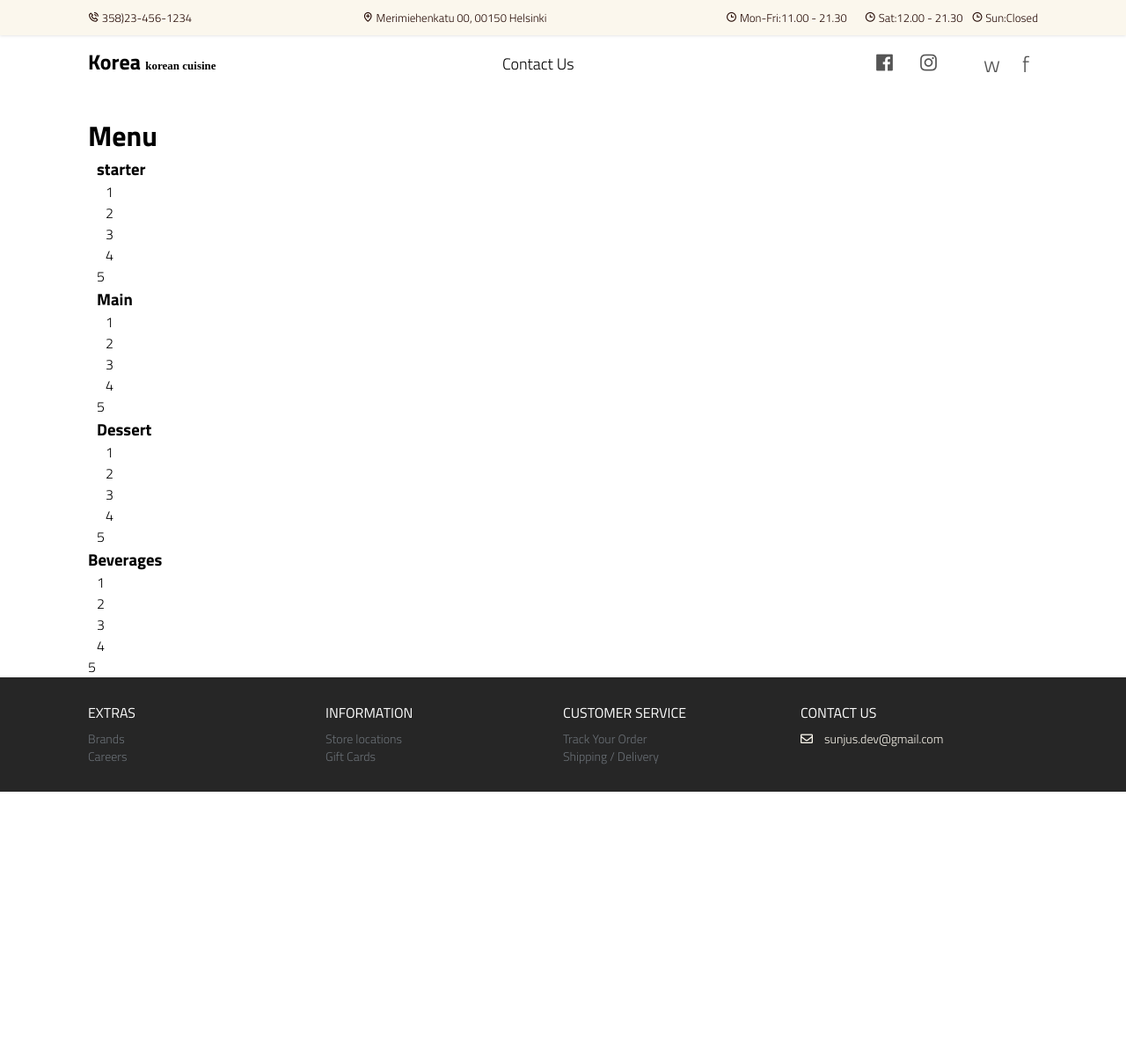
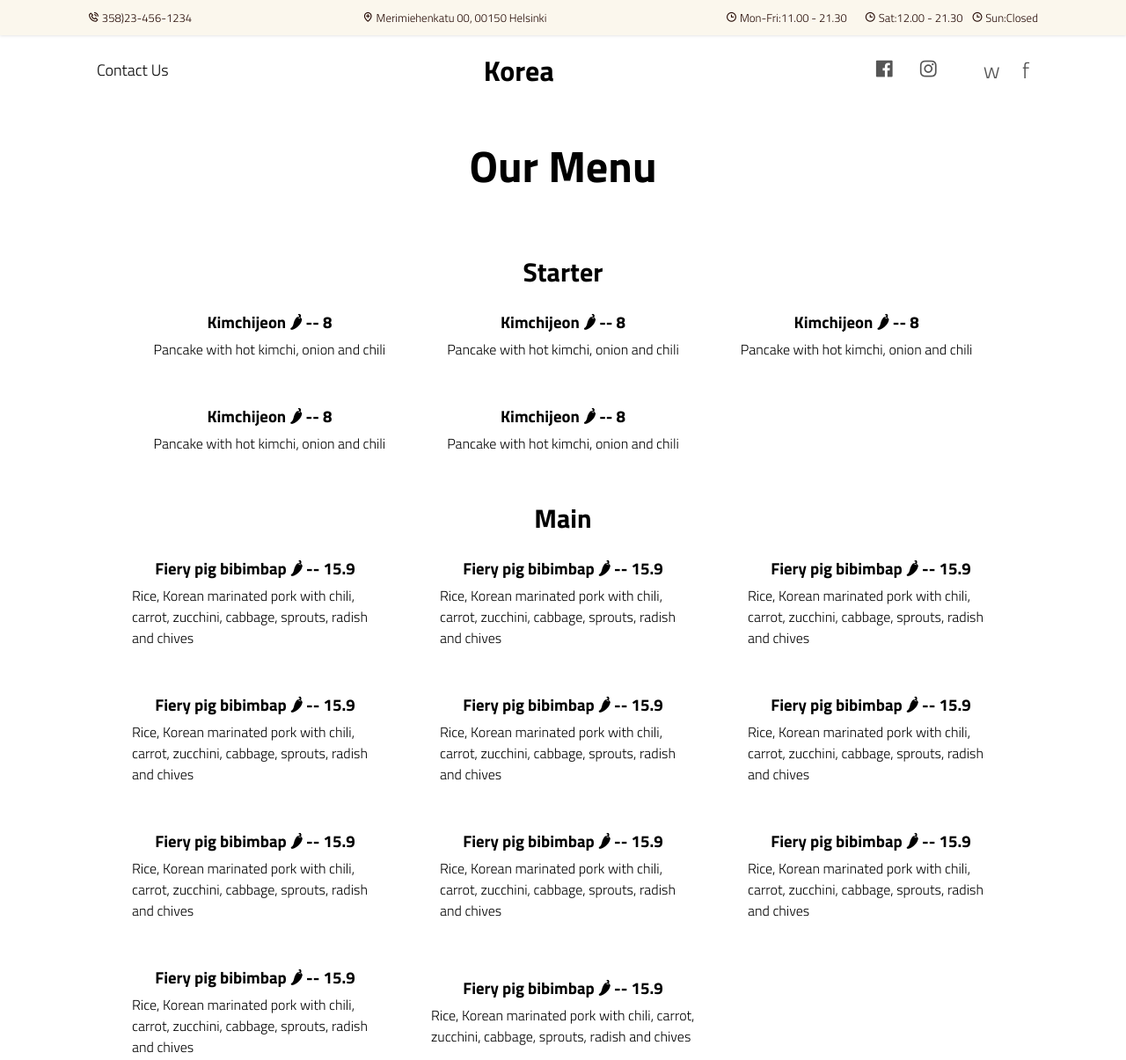
Before and after one commit to qgp9/ecommerce-restaurant, a plain HTML site: page menu.html in a window 1280 px wide. Shown: the top 1205 px of the page at 88% size. Before the commit the page ends 900 px from the top, so only its background shows below. Drawn offline with nearby package versions, Linux system fonts and the light colour scheme; some icons are missing; a web font is replaced by a local one.

Commit message:
Add links

```diff
--- a/css/styles.css
+++ b/css/styles.css
@@ -463,6 +463,7 @@ Menu
   bottom: 0%;
   right: 10%;
   transition: all 500ms ease-in-out;
+  font-size: 2rem;
 }
 
 /*
@@ -746,3 +747,50 @@ Popup
     padding: 0.5rem;
   }
 }
+
+/*
+=========================
+MENU Page
++++++++++++++++++++++++++
+*/
+section .menu-container {
+  margin: 5rem auto;
+  position: relative;
+}
+
+.menu-container h1 {
+  padding: 2rem;
+  font-size: 5rem;
+}
+
+.menu-container ul li {
+  display: flex;
+  flex-direction: column;
+  align-items: center;
+  justify-content: center;
+}
+
+.ourmenu h2 {
+  margin-top: 3rem;
+  padding: 1rem;
+  font-size: 3rem;
+}
+
+.ourmenu ul {
+  display: grid;
+  grid-template-columns: 1fr 1fr 1fr;
+  gap: 3rem;
+}
+
+.ourmenu ul li {
+  max-width: 30rem;
+  margin: 1rem;
+}
+
+.footer-center .order-link a {
+  color: var(--grey3);
+}
+
+.footer-center .order-link a:hover {
+  color: var(--peach);
+}
--- a/menu.html
+++ b/menu.html
@@ -42,11 +42,12 @@
           <!-- navigation -->
           <div class="navigation">
             <div class="nav-center container d-flex">
-                <a href="index.html" class='logo'>
-                    <h2>Korea <span>korean cuisine</span></h2>
-                </a>
+                <a href="index.html#contact" class="nav-link">Contact Us</a>
+
                 <ul class="nav-list d-flex">
-                    <li class="nav-item"><a href="index.html#contact" class="nav-link">Contact Us</a></li>
+                    <li class="nav-item"><a href="index.html" class='logo'>
+                        <h1>Korea</h1>
+                    </a></li>
                     <!-- mobile -->
                     <li class="icons d-flex">
                         <a href="facebook.com" class="icon">
@@ -58,7 +59,7 @@
                         <a href="tripadvisor.com" class="icon">
                             <i class='bx bxl-trip-advisor' ></i>
                         </a>
-                        <a href="wolt.com" class="icon">
+                        <a href="https://wolt.com/fi/fin/helsinki/restaurant/ravintola-manna" class="icon">
                             w
                         </a>
                         <a href="foodora.com" class="icon">
@@ -78,7 +79,7 @@
                     <a href="tripadvisor.com" class="icon">
                         <i class='bx bxl-trip-advisor' ></i>
                     </a>
-                    <a href="wolt.com" class="icon">
+                    <a href="https://wolt.com/fi/fin/helsinki/restaurant/ravintola-manna" class="icon">
                         w
                     </a>
                     <a href="foodora.com" class="icon">
@@ -96,51 +97,111 @@
     </header>
 
     <main>
-        <div class="menu container">
-            <h1>Menu</h1>
+    <section class="menu-container">
+      <h1>Our Menu</h1>
+      <ul class="ourmenu-list">
+        <li class="ourmenu menu-starter">
+            <h2>Starter</h2>
             <ul>
-        <li>
-            <h3>starter</h3>
-            <ul>
-              <li>1</li>
-              <li>2</li>
-              <li>3</li>
-              <li>4</li>
-              <li>5</li>
+              <li>
+                <h3>Kimchijeon 🌶 -- 8</h3>
+                <p>Pancake with hot kimchi, onion and chili</p>
+              </li>
+              <li>
+                <h3>Kimchijeon 🌶 -- 8</h3>
+                <p>Pancake with hot kimchi, onion and chili</p>
+              </li>
+              <li>
+                <h3>Kimchijeon 🌶 -- 8</h3>
+                <p>Pancake with hot kimchi, onion and chili</p>
+              </li>
+              <li>
+                <h3>Kimchijeon 🌶 -- 8</h3>
+                <p>Pancake with hot kimchi, onion and chili</p>
+              </li>
+              <li>
+                <h3>Kimchijeon 🌶 -- 8</h3>
+                <p>Pancake with hot kimchi, onion and chili</p>
+              </li>
             </ul>
         </li>
-        <li>
-            <h3>Main</h3>
+        <li class="ourmenu menu-main">
+            <h2>Main</h2>
             <ul>
-                <li>1</li>
-                <li>2</li>
-                <li>3</li>
-                <li>4</li>
-                <li>5</li>
+                <li>
+                    <h3>Fiery pig bibimbap 🌶 -- 15.9</h3>
+                    <p>Rice, Korean marinated pork with chili, carrot, zucchini, cabbage, sprouts, radish and chives</p>
+                </li>
+                <li>
+                    <h3>Fiery pig bibimbap 🌶 -- 15.9</h3>
+                    <p>Rice, Korean marinated pork with chili, carrot, zucchini, cabbage, sprouts, radish and chives</p>
+                </li>
+                <li>
+                    <h3>Fiery pig bibimbap 🌶 -- 15.9</h3>
+                    <p>Rice, Korean marinated pork with chili, carrot, zucchini, cabbage, sprouts, radish and chives</p>
+                </li>
+                <li>
+                    <h3>Fiery pig bibimbap 🌶 -- 15.9</h3>
+                    <p>Rice, Korean marinated pork with chili, carrot, zucchini, cabbage, sprouts, radish and chives</p>
+                </li>
+                <li>
+                    <h3>Fiery pig bibimbap 🌶 -- 15.9</h3>
+                    <p>Rice, Korean marinated pork with chili, carrot, zucchini, cabbage, sprouts, radish and chives</p>
+                </li>
+                <li>
+                    <h3>Fiery pig bibimbap 🌶 -- 15.9</h3>
+                    <p>Rice, Korean marinated pork with chili, carrot, zucchini, cabbage, sprouts, radish and chives</p>
+                </li>
+                <li>
+                    <h3>Fiery pig bibimbap 🌶 -- 15.9</h3>
+                    <p>Rice, Korean marinated pork with chili, carrot, zucchini, cabbage, sprouts, radish and chives</p>
+                </li>
+                <li>
+                    <h3>Fiery pig bibimbap 🌶 -- 15.9</h3>
+                    <p>Rice, Korean marinated pork with chili, carrot, zucchini, cabbage, sprouts, radish and chives</p>
+                </li>
+                <li>
+                    <h3>Fiery pig bibimbap 🌶 -- 15.9</h3>
+                    <p>Rice, Korean marinated pork with chili, carrot, zucchini, cabbage, sprouts, radish and chives</p>
+                </li>
+                <li>
+                    <h3>Fiery pig bibimbap 🌶 -- 15.9</h3>
+                    <p>Rice, Korean marinated pork with chili, carrot, zucchini, cabbage, sprouts, radish and chives</p>
+                </li>
+                <li>
+                    <h3>Fiery pig bibimbap 🌶 -- 15.9</h3>
+                    <p>Rice, Korean marinated pork with chili, carrot, zucchini, cabbage, sprouts, radish and chives</p>
+                </li>
             </ul>
         </li>
-        <li>
-            <h3>Dessert</h3>
+        <li class="ourmenu menu-garnish">
+            <h2>Garnish</h2>
             <ul>
-                <li>1</li>
-                <li>2</li>
-                <li>3</li>
-                <li>4</li>
-                <li>5</li>
+                <li><h3>Kimchi -- 6</h3></li>
             </ul>
         </li>
-        <li>
-            <h3>Beverages</h3>
+        <li class="ourmenu menu-beverages">
+            <h2>Beverages</h2>
             <ul>
-                <li>1</li>
-                <li>2</li>
-                <li>3</li>
-                <li>4</li>
-                <li>5</li>
+                <li>
+                    <h3>BongBong Grape Juice -- 5</h3>
+                </li>
+                <li>
+                    <h3>BongBong Grape Juice -- 5</h3>
+                </li>
+                <li>
+                    <h3>BongBong Grape Juice -- 5</h3>
+                </li>
+                <li>
+                    <h3>BongBong Grape Juice -- 5</h3>
+                </li>
+                <li>
+                    <h3>BongBong Grape Juice -- 5</h3>
+                </li>
             </ul>
         </li>
-            </ul>
-        </div>
+       </ul>
+    </section>
     </main>
 
     <!-- Footer -->
@@ -148,19 +209,25 @@
         <div class="container">
           <div class="footer-container">
             <div class="footer-center">
-              <h3>EXTRAS</h3>
-              <a href="#">Brands</a>
-              <a href="#">Careers</a>
+              <h3>Korea korean cuisine</h3>
+              <p>Merimiehenkatu 00,</p>
+              <p>00150 Helsinki</p>
+              <p>FINLAND</p>
             </div>
             <div class="footer-center">
-              <h3>INFORMATION</h3>
-              <a href="#">Store locations</a>
-              <a href="#">Gift Cards</a>
+              <h3>Hours</h3>
+              <div class="hours">
+                <p>  Mon-Fri: 11.00 - 21.30 </p>
+                <p>  Sat: 12.00 - 21.30 </p>
+                <p>  Sun: Closed</p>
+              </div>
             </div>
             <div class="footer-center">
-              <h3>CUSTOMER SERVICE</h3>
-              <a href="#">Track Your Order</a>
-              <a href="#">Shipping / Delivery</a>
+              <h3>Online Order</h3>
+              <div class="order-link">
+                  <p><a href="https://wolt.com/fi/fin/helsinki/restaurant/ravintola-manna">Wolt</a></p>
+                  <p><a href="foodora.com">Foodora</a></p>
+              </div>
             </div>
             <div class="footer-center">
               <h3>CONTACT US</h3>
```
Also changed, not shown: index.html (+18 -12 lines).
